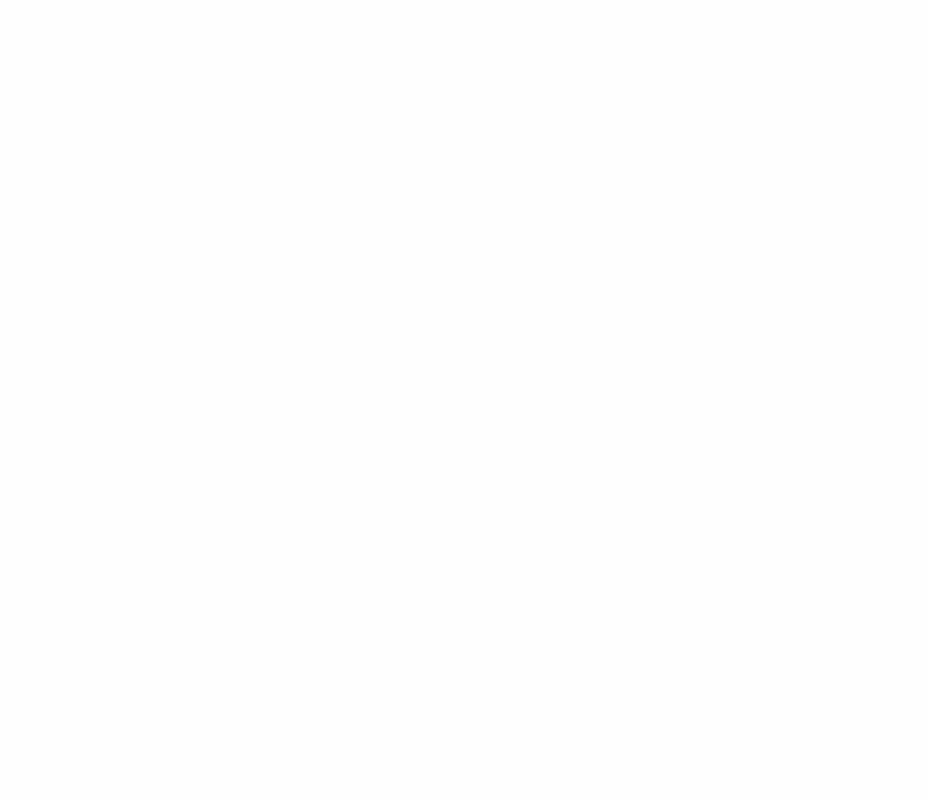
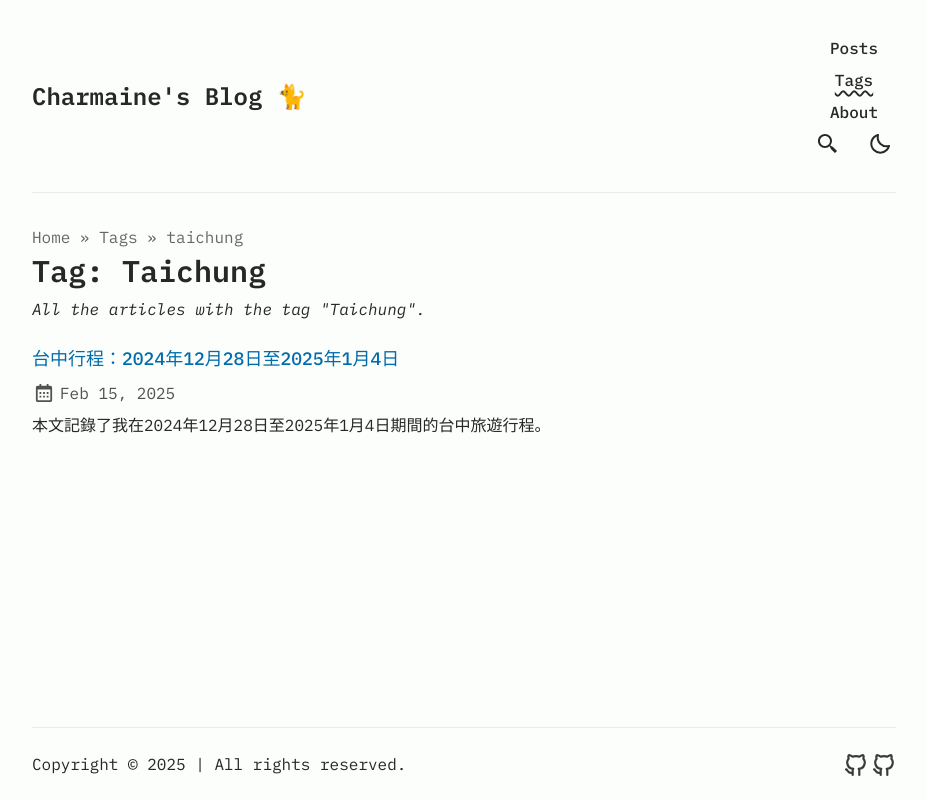
Before and after one commit to charmaine-kwok/charmaine-kwok.github.io, an Astro site: page /tags/taichung/ in a window 1280 px wide. Before the commit this address had no page. Shown: the whole page, without its empty margins (176-1103 px from the left). Built offline with nearby package versions, Linux system fonts and the light colour scheme; Astro itself is replaced by a stand-in of ours.

Commit message:
chore: update pubDatetime

```diff
--- a/src/content/blog/taichung-itinerary-2024-2025.md
+++ b/src/content/blog/taichung-itinerary-2024-2025.md
@@ -1,6 +1,6 @@
 ---
 author: Charmaine Kwok
-pubDatetime: 2025-02-17
+pubDatetime: 2025-02-15
 title: "台中行程：2024年12月28日至2025年1月4日"
 slug: taichung-itinerary-2024-2025
 featured: true
```
